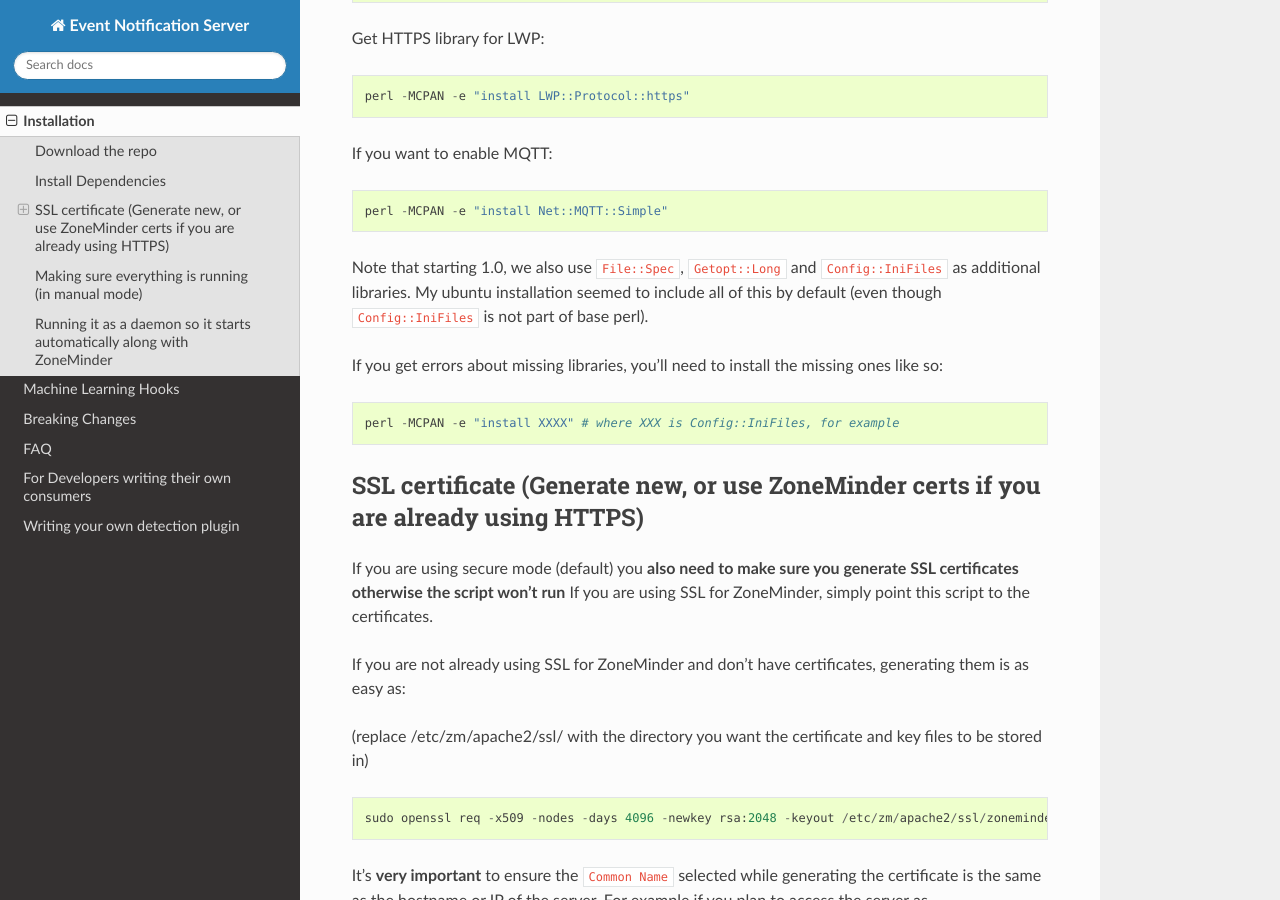
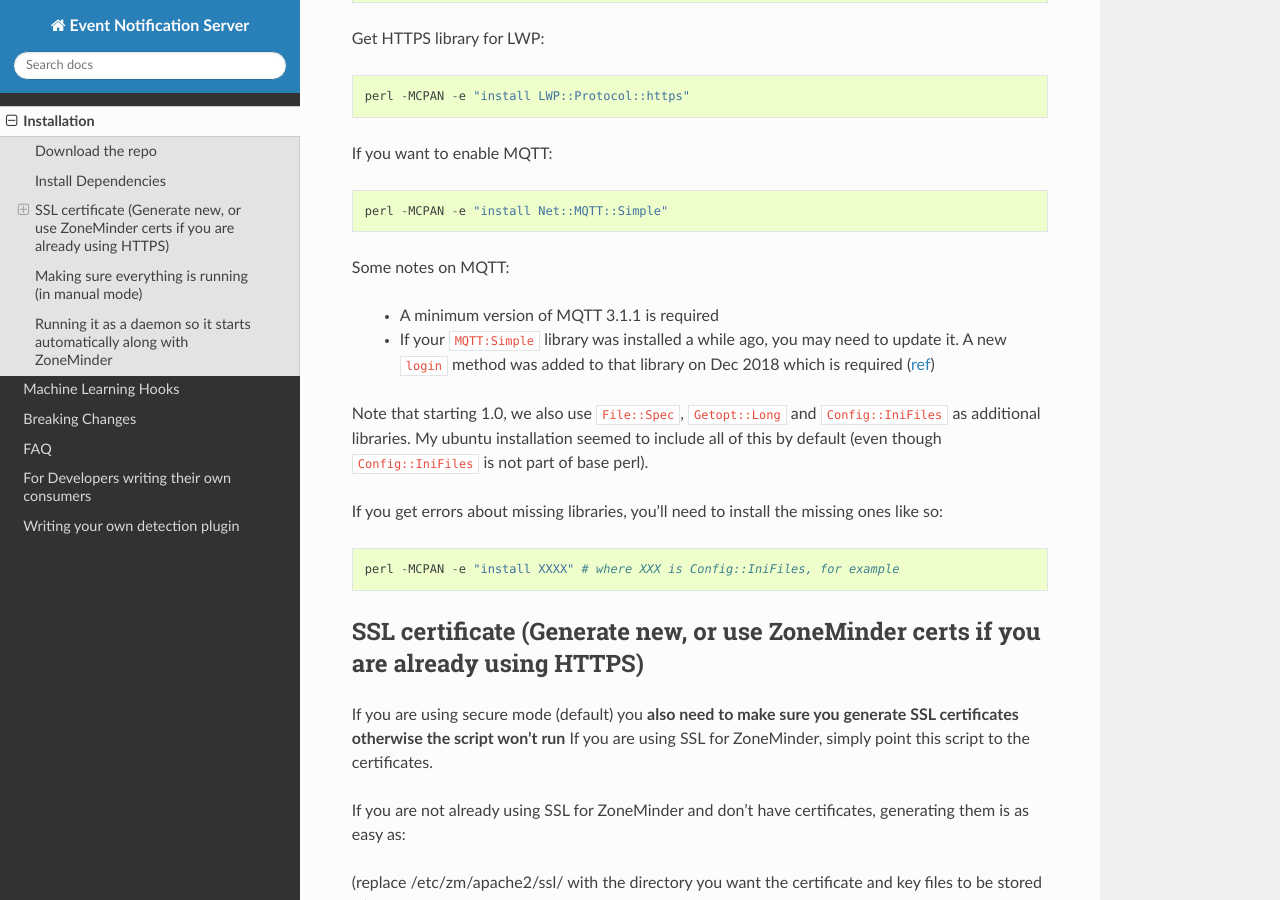
Before and after one commit to ZoneMinder/zmeventnotification, a Sphinx documentation site: the page built from docs/guides/install.rst, in a window 1280 px wide and 900 px high, scrolled down 1732 px. Built offline with Sphinx 7.4.7 and the Read the Docs theme 2.0.0, drawn with Linux system fonts in a browser that asks for light colours.

Commit message:
updated notes on MQTT in install, including updating of MQTT::Simple

```diff
--- a/docs/guides/install.rst
+++ b/docs/guides/install.rst
@@ -94,6 +94,13 @@
 ::
 
     perl -MCPAN -e "install Net::MQTT::Simple"
+
+
+Some notes on MQTT:
+
+ - A minimum version of MQTT 3.1.1 is required
+ - If your ``MQTT:Simple`` library was installed a while ago, you may need to update it. A new ``login`` method was added
+   to that library on Dec 2018 which is required (`ref <https://github.com/Juerd/Net-MQTT-Simple/blob/cf01b43c27893a07185d4b58ff87db183d08b0e9/Changes#L21>`__)
 
 Note that starting 1.0, we also use ``File::Spec``, ``Getopt::Long`` and
 ``Config::IniFiles`` as additional libraries. My ubuntu installation
```
